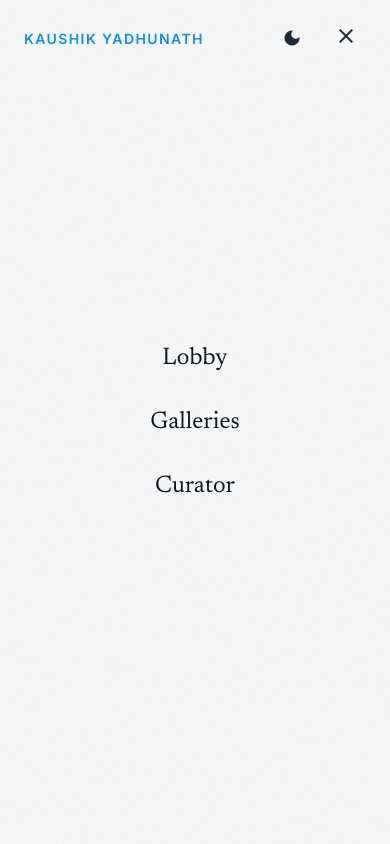
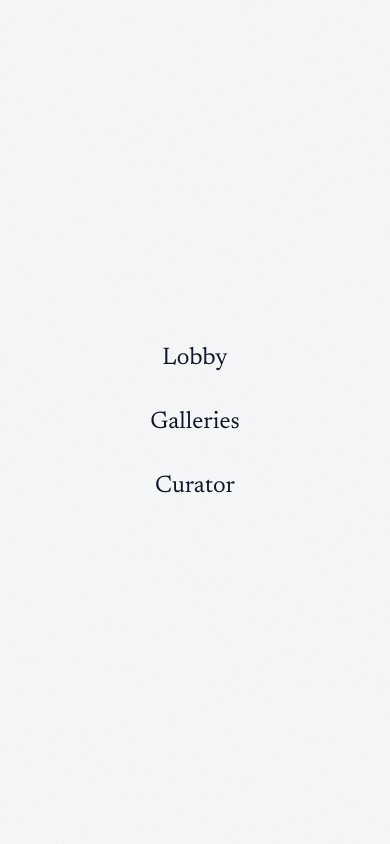
Before and after one commit to blackmagickau/museum-of-kau, a React (Vite) app: page / in a window 390 px wide. Both pictures are taken after a click on the button "menu". Shown: the top 844 px of the page. Built offline with nearby package versions, Linux system fonts and the light colour scheme.

Commit message:
mobile fix

```diff
--- a/components/Layout.tsx
+++ b/components/Layout.tsx
@@ -73,7 +73,7 @@ const Layout: React.FC<{ children: React.ReactNode }> = ({ children }) => {
 
         {/* Mobile Menu */}
         {mobileMenuOpen && (
-           <div className="fixed inset-0 bg-background-light dark:bg-background-dark z-40 flex flex-col items-center justify-center space-y-8 animate-fade-in">
+           <div className="fixed inset-0 bg-background-light dark:bg-background-dark z-50 flex flex-col items-center justify-center space-y-8 animate-fade-in">
              <Link onClick={() => setMobileMenuOpen(false)} to="/" className="text-2xl font-display text-slate-900 dark:text-slate-200">Lobby</Link>
              <Link onClick={() => setMobileMenuOpen(false)} to="/galleries" className="text-2xl font-display text-slate-900 dark:text-slate-200">Galleries</Link>
              <Link onClick={() => setMobileMenuOpen(false)} to="/curator" className="text-2xl font-display text-slate-900 dark:text-slate-200">Curator</Link>
```
